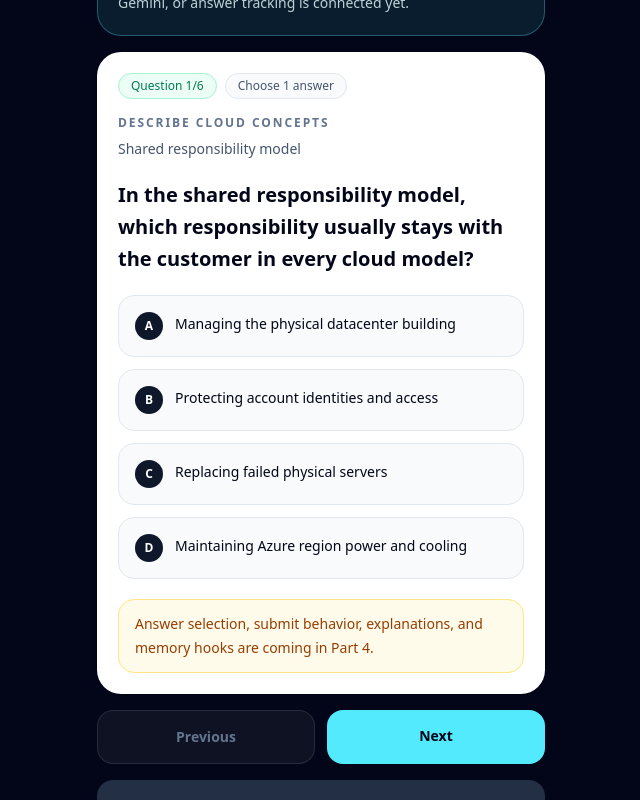
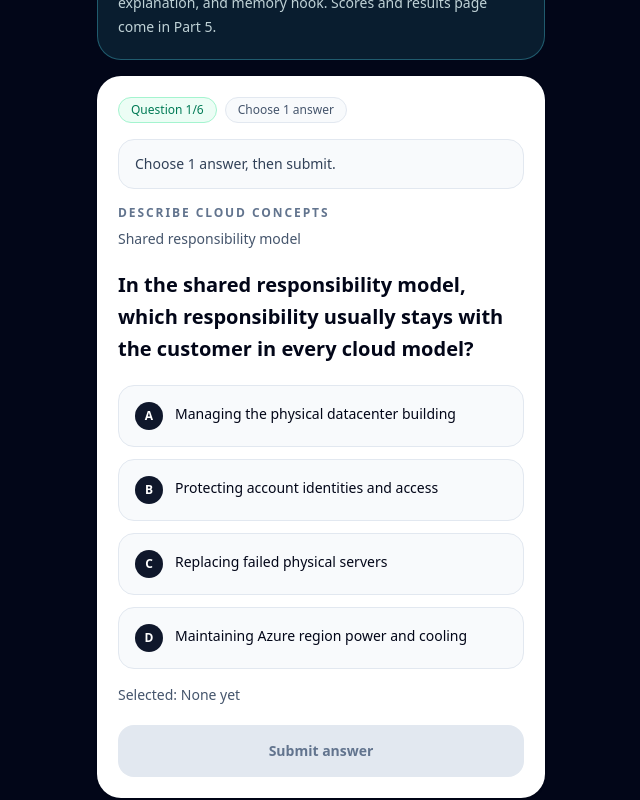
Before and after one commit to Marchosias405/AZAPP, a Next.js app: page /mock-exam in a window 1280 px wide. Shown: the part 300-1100 px from the top of the page, without its empty margins (319-959 px from the left). Built offline with nearby package versions, Linux system fonts and the light colour scheme.

Commit message:
Part 4 answer feedback

```diff
--- a/components/exam/mock-question-card.tsx
+++ b/components/exam/mock-question-card.tsx
@@ -1,4 +1,8 @@
+"use client";
+
+import { useEffect, useMemo, useState } from "react";
 import type { LocalQuestion, QuestionType } from "@/lib/exam/types";
+import { areAnswerSetsEqual, formatAnswerList } from "@/lib/exam/grading";
 import { StatusPill } from "@/components/ui/status-pill";
 
 type MockQuestionCardProps = {
@@ -15,11 +19,133 @@ const questionTypeLabels: Record<QuestionType, string> = {
   "common-confusion": "Common confusion",
 };
 
+function getInstructionText(selectCount: number) {
+  if (selectCount === 1) {
+    return "Choose 1 answer, then submit.";
+  }
+
+  return `Choose exactly ${selectCount} answers, then submit.`;
+}
+
 export function MockQuestionCard({
   question,
   questionNumber,
   totalQuestions,
 }: MockQuestionCardProps) {
+  const [selectedAnswerIds, setSelectedAnswerIds] = useState<string[]>([]);
+  const [hasSubmitted, setHasSubmitted] = useState(false);
+  const [selectionMessage, setSelectionMessage] = useState("");
+
+  const correctAnswerSet = useMemo(
+    () => new Set(question.correctAnswerIds),
+    [question.correctAnswerIds],
+  );
+
+  const isCorrect = areAnswerSetsEqual(
+    selectedAnswerIds,
+    question.correctAnswerIds,
+  );
+
+  const canSubmit =
+    selectedAnswerIds.length === question.selectCount && !hasSubmitted;
+
+  const correctAnswerText = question.options
+    .filter((option) => correctAnswerSet.has(option.id))
+    .map((option) => `${option.id}. ${option.text}`)
+    .join(" | ");
+
+  useEffect(() => {
+    setSelectedAnswerIds([]);
+    setHasSubmitted(false);
+    setSelectionMessage("");
+  }, [question.id]);
+
+  function handleOptionClick(optionId: string) {
+    if (hasSubmitted) {
+      return;
+    }
+
+    setSelectionMessage("");
+
+    if (question.selectCount === 1) {
+      setSelectedAnswerIds([optionId]);
+      return;
+    }
+
+    const isAlreadySelected = selectedAnswerIds.includes(optionId);
+
+    if (isAlreadySelected) {
+      setSelectedAnswerIds((currentSelectedIds) =>
+        currentSelectedIds.filter((selectedId) => selectedId !== optionId),
+      );
+      return;
+    }
+
+    if (selectedAnswerIds.length >= question.selectCount) {
+      setSelectionMessage(
+        `You can only choose ${question.selectCount} answers for this question.`,
+      );
+      return;
+    }
+
+    setSelectedAnswerIds((currentSelectedIds) => [
+      ...currentSelectedIds,
+      optionId,
+    ]);
+  }
+
+  function handleSubmit() {
+    if (!canSubmit) {
+      setSelectionMessage(
+        `Select ${question.selectCount} answer${
+          question.selectCount > 1 ? "s" : ""
+        } before submitting.`,
+      );
+      return;
+    }
+
+    setHasSubmitted(true);
+    setSelectionMessage("");
+  }
+
+  function getOptionClassName(optionId: string) {
+    const isSelected = selectedAnswerIds.includes(optionId);
+    const isCorrectAnswer = correctAnswerSet.has(optionId);
+
+    if (hasSubmitted && isCorrectAnswer) {
+      return "border-emerald-300 bg-emerald-50 text-emerald-950";
+    }
+
+    if (hasSubmitted && isSelected && !isCorrectAnswer) {
+      return "border-rose-300 bg-rose-50 text-rose-950";
+    }
+
+    if (isSelected) {
+      return "border-cyan-400 bg-cyan-50 text-slate-950";
+    }
+
+    return "border-slate-200 bg-slate-50 text-slate-950";
+  }
+
+  function getOptionBadgeClassName(optionId: string) {
+    const isSelected = selectedAnswerIds.includes(optionId);
+    const isCorrectAnswer = correctAnswerSet.has(optionId);
+
+    if (hasSubmitted && isCorrectAnswer) {
+      return "bg-emerald-600 text-white";
+    }
+
+    if (hasSubmitted && isSelected && !isCorrectAnswer) {
+      return "bg-rose-600 text-white";
+    }
+
+    if (isSelected) {
+      return "bg-cyan-500 text-slate-950";
+    }
+
+    return "bg-slate-900 text-white";
+  }
+
   return (
     <article className="rounded-3xl border border-white/10 bg-white px-5 py-5 text-slate-950 shadow-sm">
       <div className="flex flex-wrap items-center gap-2">
@@ -28,6 +154,15 @@ export function MockQuestionCard({
           tone="ready"
         />
         <StatusPill label={questionTypeLabels[question.questionType]} />
+        {hasSubmitted ? (
+          <StatusPill label="Submitted" tone={isCorrect ? "ready" : "warning"} />
+        ) : null}
+      </div>
+
+      <div className="mt-4 rounded-2xl border border-slate-200 bg-slate-50 px-4 py-3 text-sm leading-6 text-slate-700">
+        {hasSubmitted
+          ? "Answer submitted. Review the feedback below, then move to the next question."
+          : getInstructionText(question.selectCount)}
       </div>
 
       <div className="mt-4 space-y-2">
@@ -42,23 +177,99 @@ export function MockQuestionCard({
       </h2>
 
       <div className="mt-5 space-y-3">
-        {question.options.map((option) => (
-          <div
-            key={option.id}
-            className="flex gap-3 rounded-2xl border border-slate-200 bg-slate-50 px-4 py-4 text-sm leading-6"
-          >
-            <span className="flex h-7 w-7 shrink-0 items-center justify-center rounded-full bg-slate-900 text-xs font-bold text-white">
-              {option.id}
-            </span>
-            <span>{option.text}</span>
-          </div>
-        ))}
+        {question.options.map((option) => {
+          const isSelected = selectedAnswerIds.includes(option.id);
+
+          return (
+            <button
+              key={option.id}
+              type="button"
+              disabled={hasSubmitted}
+              aria-pressed={isSelected}
+              onClick={() => handleOptionClick(option.id)}
+              className={`flex w-full gap-3 rounded-2xl border px-4 py-4 text-left text-sm leading-6 transition ${getOptionClassName(
+                option.id,
+              )} ${
+                hasSubmitted
+                  ? "cursor-default"
+                  : "cursor-pointer active:scale-[0.99]"
+              }`}
+            >
+              <span
+                className={`flex h-7 w-7 shrink-0 items-center justify-center rounded-full text-xs font-bold ${getOptionBadgeClassName(
+                  option.id,
+                )}`}
+              >
+                {option.id}
+              </span>
+              <span>{option.text}</span>
+            </button>
+          );
+        })}
       </div>
 
-      <div className="mt-5 rounded-2xl border border-amber-200 bg-amber-50 px-4 py-3 text-sm leading-6 text-amber-800">
-        Answer selection, submit behavior, explanations, and memory hooks are
-        coming in Part 4.
+      <div className="mt-4 text-sm font-medium text-slate-600">
+        Selected:{" "}
+        {selectedAnswerIds.length > 0
+          ? formatAnswerList(selectedAnswerIds)
+          : "None yet"}
       </div>
+
+      {selectionMessage ? (
+        <div className="mt-3 rounded-2xl border border-amber-200 bg-amber-50 px-4 py-3 text-sm leading-6 text-amber-800">
+          {selectionMessage}
+        </div>
+      ) : null}
+
+      {!hasSubmitted ? (
+        <button
+          type="button"
+          disabled={!canSubmit}
+          onClick={handleSubmit}
+          className="mt-5 w-full rounded-2xl bg-slate-900 px-4 py-4 text-sm font-semibold text-white disabled:cursor-not-allowed disabled:bg-slate-200 disabled:text-slate-500"
+        >
+          Submit answer
+        </button>
+      ) : (
+        <section
+          className={`mt-5 rounded-3xl border px-5 py-5 ${
+            isCorrect
+              ? "border-emerald-200 bg-emerald-50"
+              : "border-rose-200 bg-rose-50"
+          }`}
+        >
+          <p
+            className={`text-xs font-semibold uppercase tracking-[0.2em] ${
+              isCorrect ? "text-emerald-700" : "text-rose-700"
+            }`}
+          >
+            {isCorrect ? "Correct" : "Not quite"}
+          </p>
+
+          <h3 className="mt-2 text-lg font-bold text-slate-950">
+            {isCorrect ? "Nice, you got it." : "Review this one."}
+          </h3>
+
+          <p className="mt-3 text-sm leading-6 text-slate-700">
+            <span className="font-semibold">Correct answer: </span>
+            {correctAnswerText}
+          </p>
+
+          <div className="mt-4 rounded-2xl bg-white px-4 py-4">
+            <p className="text-sm font-bold text-slate-950">Explanation</p>
+            <p className="mt-2 text-sm leading-6 text-slate-700">
+              {question.explanation}
+            </p>
+          </div>
+
+          <div className="mt-3 rounded-2xl bg-white px-4 py-4">
+            <p className="text-sm font-bold text-slate-950">Memory hook</p>
+            <p className="mt-2 text-sm leading-6 text-slate-700">
+              {question.memoryHook}
+            </p>
+          </div>
+        </section>
+      )}
     </article>
   );
 }
--- a/lib/constants/app.ts
+++ b/lib/constants/app.ts
@@ -3,13 +3,15 @@ export const APP_NAME = "AZ-900 Bus Prep";
 export const APP_DESCRIPTION =
   "A mobile-first AZ-900 study app for mock exams, mistake tracking, and memory hooks.";
 
-export const PART_LABEL = "Part 3: Local Mock Exam";
+export const PART_LABEL = "Part 4: Answer Feedback";
 
 export const BUILD_STATUS_ITEMS = [
   "Project setup complete",
   "Mobile-first dashboard added",
   "Start Mock Exam card unlocked",
   "Local sample questions added",
-  "Basic mock exam page added",
-  "Database and AI still disabled",
+  "Answer selection added",
+  "Submit feedback added",
+  "Explanation and memory hook added",
+  "Scores and results page still disabled",
 ] as const;
--- /dev/null
+++ b/lib/exam/grading.ts
@@ -0,0 +1,18 @@
+export function areAnswerSetsEqual(
+  selectedAnswerIds: string[],
+  correctAnswerIds: string[],
+) {
+  if (selectedAnswerIds.length !== correctAnswerIds.length) {
+    return false;
+  }
+
+  const selectedSet = new Set(selectedAnswerIds);
+
+  return correctAnswerIds.every((correctAnswerId) =>
+    selectedSet.has(correctAnswerId),
+  );
+}
+
+export function formatAnswerList(answerIds: string[]) {
+  return answerIds.join(", ");
+}
--- a/lib/exam/mock-question-card.tsx
+++ /dev/null
@@ -1,64 +0,0 @@
-import type { LocalQuestion, QuestionType } from "@/lib/exam/types";
-import { StatusPill } from "@/components/ui/status-pill";
-
-type MockQuestionCardProps = {
-  question: LocalQuestion;
-  questionNumber: number;
-  totalQuestions: number;
-};
-
-const questionTypeLabels: Record<QuestionType, string> = {
-  "single-answer": "Choose 1 answer",
-  "choose-2": "Choose 2 answers",
-  "choose-3": "Choose 3 answers",
-  scenario: "Scenario question",
-  "common-confusion": "Common confusion",
-};
-
-export function MockQuestionCard({
-  question,
-  questionNumber,
-  totalQuestions,
-}: MockQuestionCardProps) {
-  return (
-    <article className="rounded-3xl border border-white/10 bg-white px-5 py-5 text-slate-950 shadow-sm">
-      <div className="flex flex-wrap items-center gap-2">
-        <StatusPill
-          label={`Question ${questionNumber}/${totalQuestions}`}
-          tone="ready"
-        />
-        <StatusPill label={questionTypeLabels[question.questionType]} />
-      </div>
-
-      <div className="mt-4 space-y-2">
-        <p className="text-xs font-semibold uppercase tracking-[0.16em] text-slate-500">
-          {question.domain}
-        </p>
-        <p className="text-sm font-medium text-slate-600">{question.topic}</p>
-      </div>
-
-      <h2 className="mt-5 text-xl font-bold leading-8">
-        {question.questionText}
-      </h2>
-
-      <div className="mt-5 space-y-3">
-        {question.options.map((option) => (
-          <div
-            key={option.id}
-            className="flex gap-3 rounded-2xl border border-slate-200 bg-slate-50 px-4 py-4 text-sm leading-6"
-          >
-            <span className="flex h-7 w-7 shrink-0 items-center justify-center rounded-full bg-slate-900 text-xs font-bold text-white">
-              {option.id}
-            </span>
-            <span>{option.text}</span>
-          </div>
-        ))}
-      </div>
-
-      <div className="mt-5 rounded-2xl border border-amber-200 bg-amber-50 px-4 py-3 text-sm leading-6 text-amber-800">
-        Answer selection, submit behavior, explanations, and memory hooks are
-        coming in Part 4.
-      </div>
-    </article>
-  );
-}
```
Also changed, not shown: app/mock-exam/page.tsx (+3 -10 lines), app/page.tsx (+6 -5 lines), lib/exam/localQuestions.ts (+30 -28 lines).
